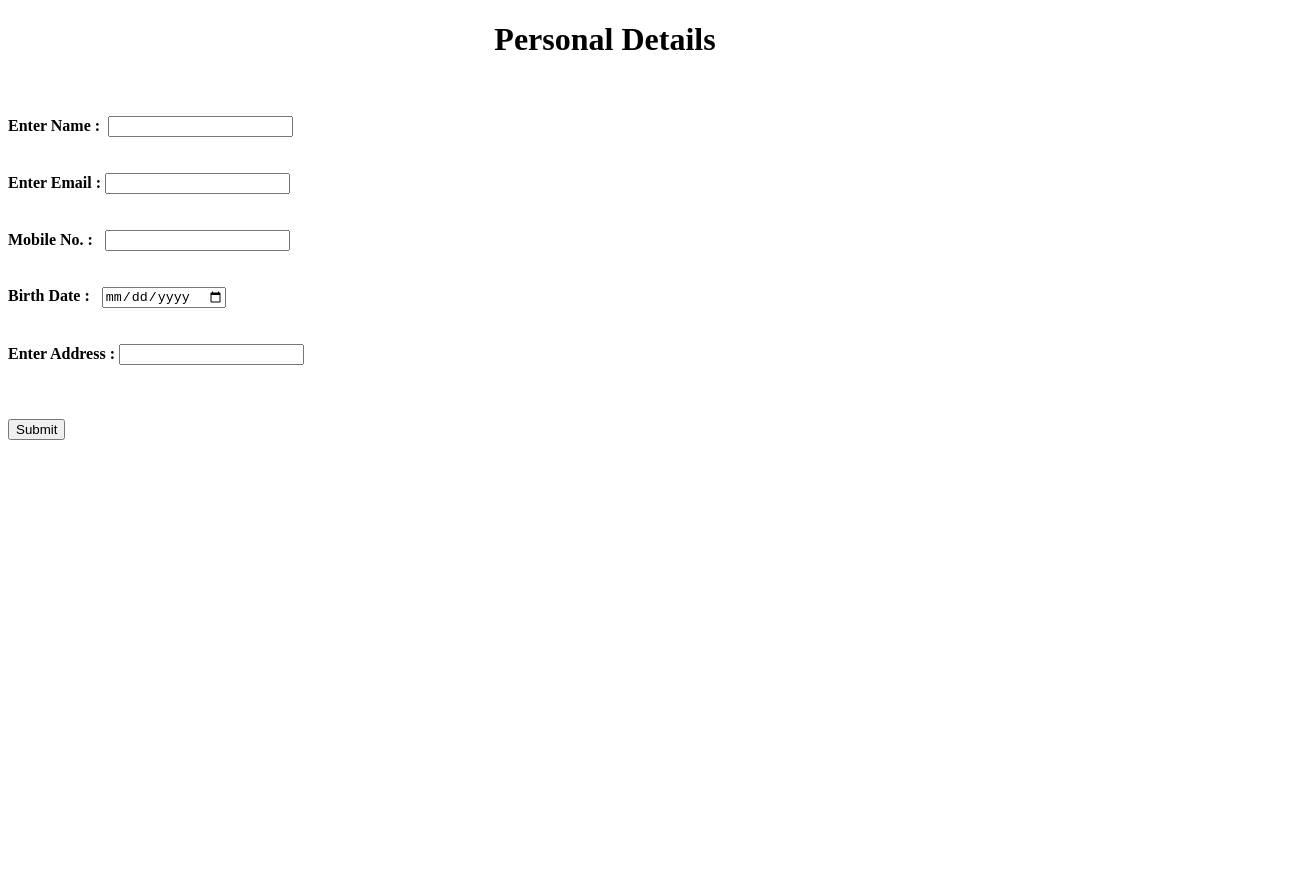
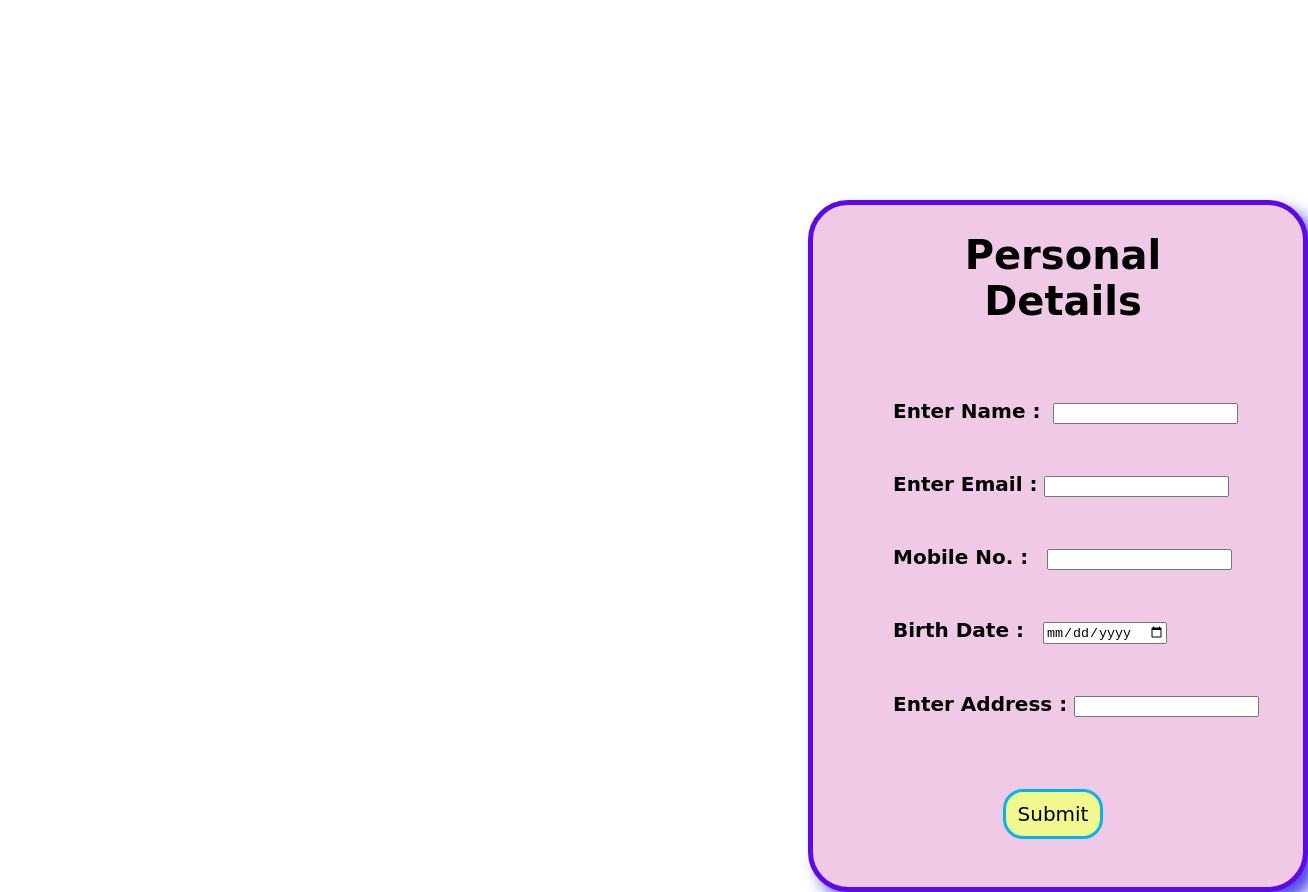
Before and after one commit to PRASHANT200320/rtc-assignments, a plain HTML site: page Assignment14/index.html in a window 1280 px wide. Shown: the top 892 px of the page, 1308 px wide, since content can reach past the window. Before the commit the page ends 800 px from the top, so only its background shows below. Drawn offline with Linux system fonts and the light colour scheme; files that its build step writes are made by us from their sources.

Commit message:
css code add

```diff
--- a/Assignment14/index.html
+++ b/Assignment14/index.html
@@ -3,7 +3,7 @@
 <html>
 <head>
     <title>Assignment 14</title>
-    <link rel="stylesheet" href="style.css">
+    <link rel="stylesheet" href="/Assignment14/style.css">
 </head>
 <body>
     <div class="container">
--- /dev/null
+++ b/Assignment14/style.css
@@ -0,0 +1,37 @@
+.container{
+    height: auto;
+    width: 410px;
+    border: solid 5px rgb(92, 10, 232);
+    border-radius: 40px;
+    text-align: left;
+    margin: 200px 800px;
+    padding-left: 80px;
+    background-color: #efc9e5;
+    box-shadow:10px 10px 15px  rgb(85, 74, 233) ;
+   font-family: cursive;
+   font-weight: 500;
+   font-size: 20px;
+}
+.container:hover{
+    background-color:#ccffcc;
+    transition: 0.5s;
+    box-shadow:0px 0px 10px 10px rgb(85, 74, 233) ;
+}
+.btn{
+  margin-left: 110px;
+  border: solid 3px rgb(8, 179, 236);
+  border-radius: 20px;
+  height: 50px;
+  width: 100px;
+  font-size: large;
+  background-color:#f1f88e;
+  font-family: cursive;
+  font-size: 20px;
+}
+.btn:hover{
+    background-color: #efbca2;
+    height: 60px;
+    transition: 0.5s;
+    box-shadow: 0 0 5px 2px rgb(8, 179, 236) ;
+    font-weight: 600;
+}
```
